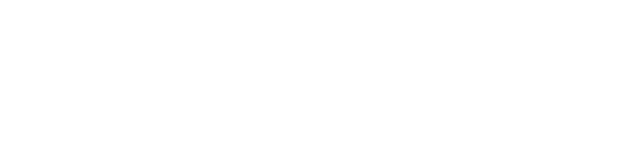
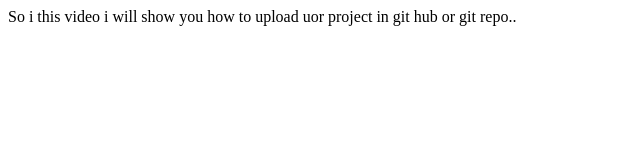
Before and after one commit to Mayank-glich/Leon, a plain HTML site: page index.html in a window 1280 px wide. Shown: the whole page, without its empty margins (0-640 px from the left). Drawn offline with Linux system fonts and the light colour scheme.

Commit message:
Add two file in repo

```diff
--- a/index.html
+++ b/index.html
@@ -3,9 +3,15 @@
 <head>
     <meta charset="UTF-8">
     <meta name="viewport" content="width=device-width, initial-scale=1.0">
-    <title>Document</title>
+    <title>Js upload on project in Git hub</title>
+
 </head>
 <body>
+    So i this video i will show you how to upload uor project in git hub or git repo..
+
+
+
+
 
 </body>
 </html>
--- /dev/null
+++ b/style.css
@@ -0,0 +1,6 @@
+*{
+    padding : 0%;
+    margin : 100;
+    background-color:  black ;
+
+}
```
